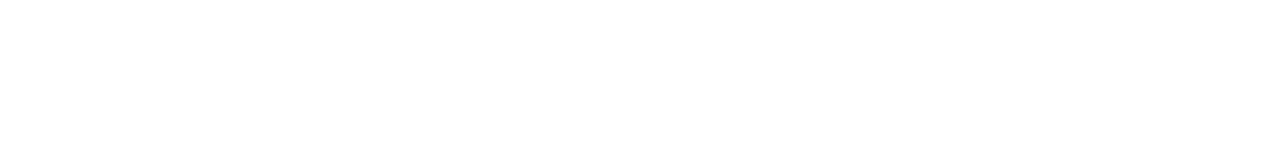
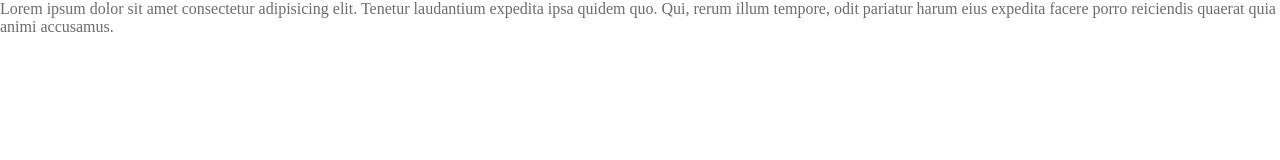
Before and after one commit to KevinLopes23/Travelgram, a plain HTML site: page index.html in a window 1280 px wide. Drawn offline with Linux system fonts and the light colour scheme.

Commit message:
initial style guide

```diff
--- a/index.html
+++ b/index.html
@@ -6,5 +6,12 @@
     <title>Travelgram | Perfil de viagens</title>
     <link rel="stylesheet" href="styles/index.css" />
   </head>
-  <body></body>
+  <body>
+    <p>
+      Lorem ipsum dolor sit amet consectetur adipisicing elit. Tenetur
+      laudantium expedita ipsa quidem quo. Qui, rerum illum tempore, odit
+      pariatur harum eius expedita facere porro reiciendis quaerat quia animi
+      accusamus.
+    </p>
+  </body>
 </html>
--- a/styles/global.css
+++ b/styles/global.css
@@ -3,3 +3,18 @@
   padding: 0;
   box-sizing: border-box;
 }
+
+:root {
+  --brand-color: #ef5f4c;
+  --background-color: #ffffff;
+  --surface-color: #f5f5f5;
+  --skeleton-color: #d9d9d9;
+  --shape-transparency: hsla(0, 0%, 100%, 0.561);
+  --text-color-primary: #313131;
+  --text-color-secondary: #6c6c6c;
+}
+
+body{
+  color: var(--text-color-secondary);
+  background-color: var(--background-color);
+}
```
Also changed, not shown: assests/AirplaneTilt.svg (added), assests/Image 01.png (added), assests/Image 02.png (added), assests/Image 03.png (added), assests/Image 04.png (added), assests/Image 05.png (added), assests/Image 06.png (added), assests/Image 07.png (added), assests/Image 08.png (added), assests/Image 09.png (added), assests/Image 10.png (added), assests/Image 11.png (added), assests/Image.svg (added), assests/Logo.svg (added), 2 more files, 1 other file.
